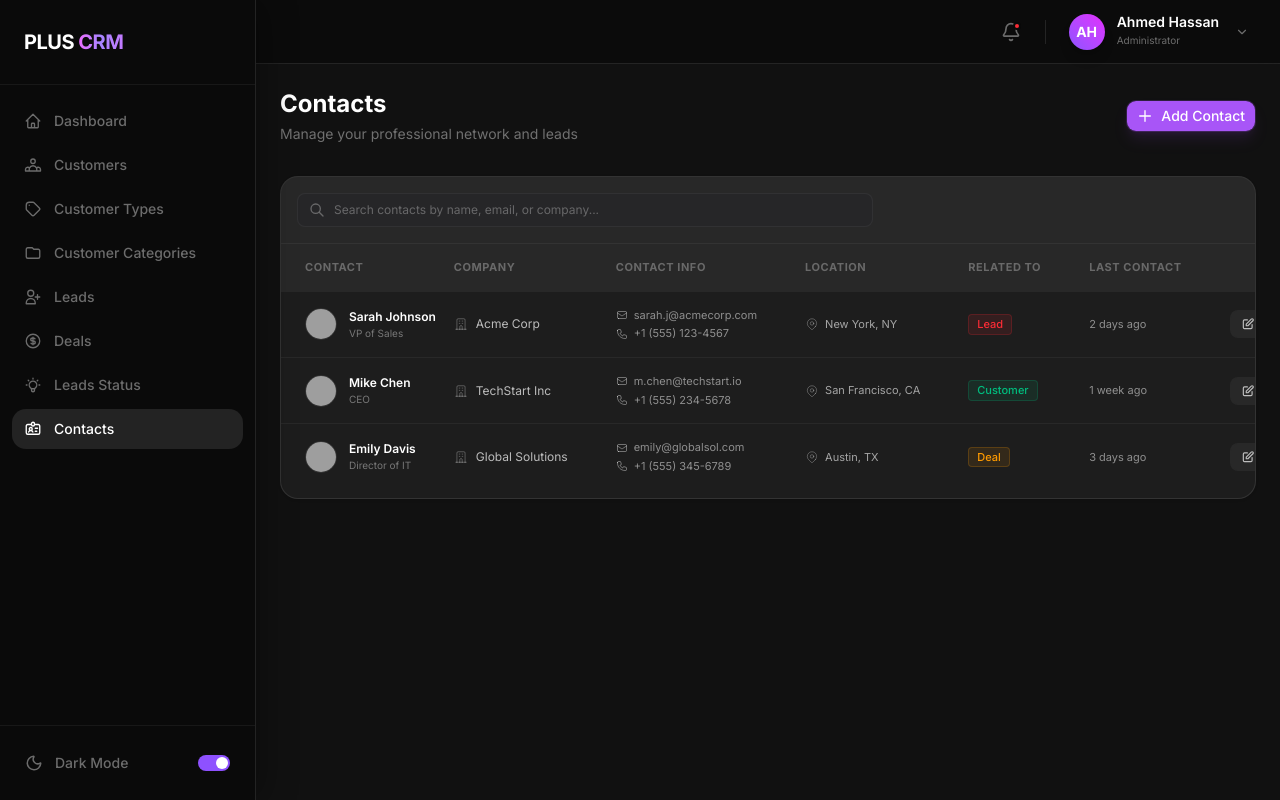
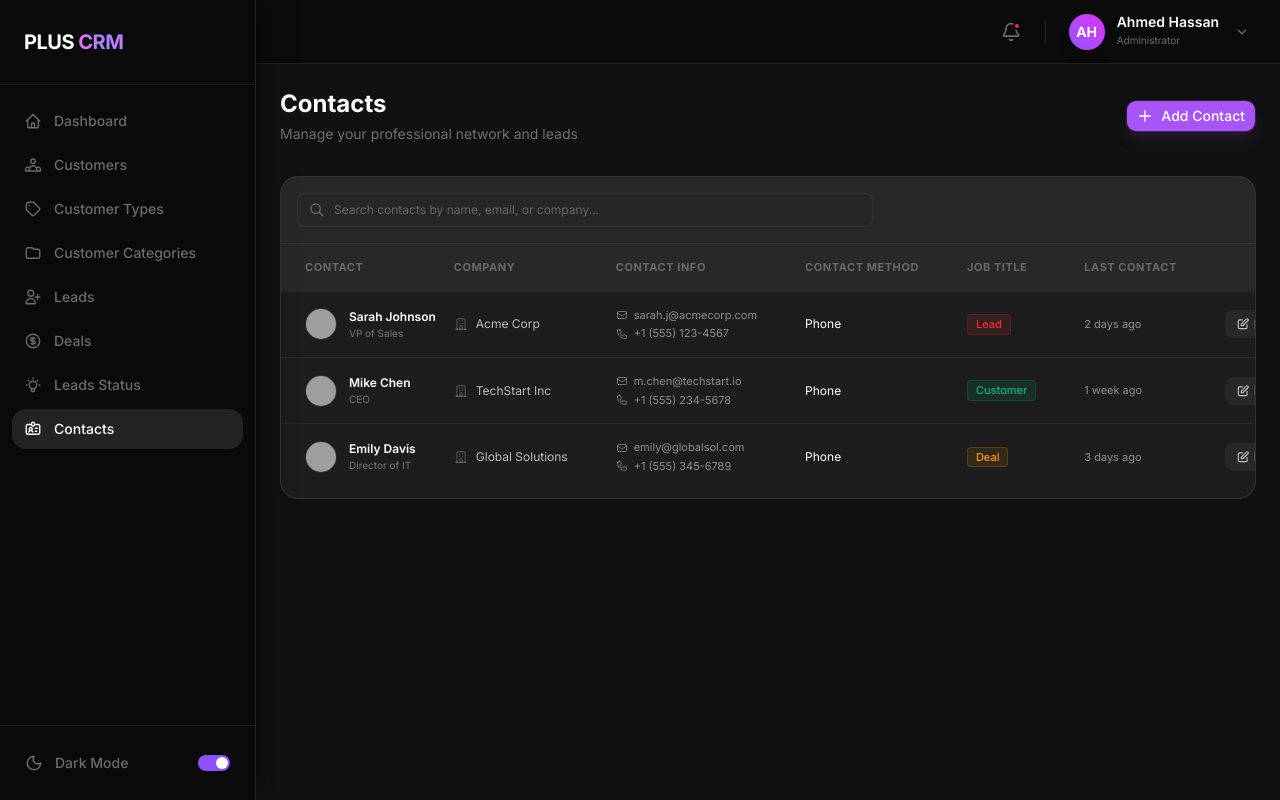
Before and after one commit to etsh0/Plus-crm, a Next.js app: page /contacts in a window 1280 px wide. Built offline with nearby package versions, Linux system fonts and the light colour scheme; grey boxes are pictures that could not be loaded.

Commit message:
edit contacts table ui

```diff
--- a/src/app/(dashboard)/contacts/page.tsx
+++ b/src/app/(dashboard)/contacts/page.tsx
@@ -65,10 +65,10 @@ export default function ContactsPage() {
                   Contact Info
                 </th>
                 <th className="px-6 py-4 text-[11px] font-bold text-gray-400 dark:text-white/30 uppercase tracking-wider">
-                  Location
+                  Contact Method
                 </th>
                 <th className="px-6 py-4 text-[11px] font-bold text-gray-400 dark:text-white/30 uppercase tracking-wider">
-                  Related To
+                  Job Title
                 </th>
                 <th className="px-6 py-4 text-[11px] font-bold text-gray-400 dark:text-white/30 uppercase tracking-wider">
                   Last Contact
@@ -167,33 +167,11 @@ export default function ContactsPage() {
                         </div>
                       </div>
                     </td>
-                    <td className="px-6 py-4">
-                      <div className="flex items-center gap-1.5 text-gray-600 dark:text-white/60 text-[11px]">
-                        <svg
-                          className="w-3.5 h-3.5 text-gray-400 dark:text-white/30"
-                          fill="none"
-                          viewBox="0 0 24 24"
-                          stroke="currentColor"
-                        >
-                          <path
-                            strokeLinecap="round"
-                            strokeLinejoin="round"
-                            strokeWidth={1.5}
-                            d="M17.657 16.657L13.414 20.9a1.998 1.998 0 01-2.827 0l-4.244-4.243a8 8 0 1111.314 0z"
-                          />
-                          <path
-                            strokeLinecap="round"
-                            strokeLinejoin="round"
-                            strokeWidth={1.5}
-                            d="M15 11a3 3 0 11-6 0 3 3 0 016 0z"
-                          />
-                        </svg>
-                        {c.location}
-                      </div>
+                    <td className="px-6 py-4 text-white">
+                      Phone
                     </td>
                     <td className="px-6 py-4 text-white">
                       <StatusBadge status={c.related_to} />
-                      {/* {c.related_to} */}
                     </td>
                     <td className="px-6 py-4 text-gray-500 dark:text-white/50 text-[11px]">
                       {c.lastContact}
```
